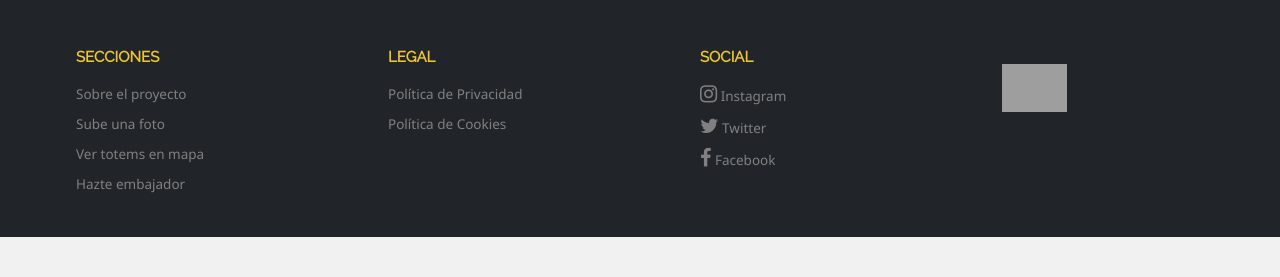
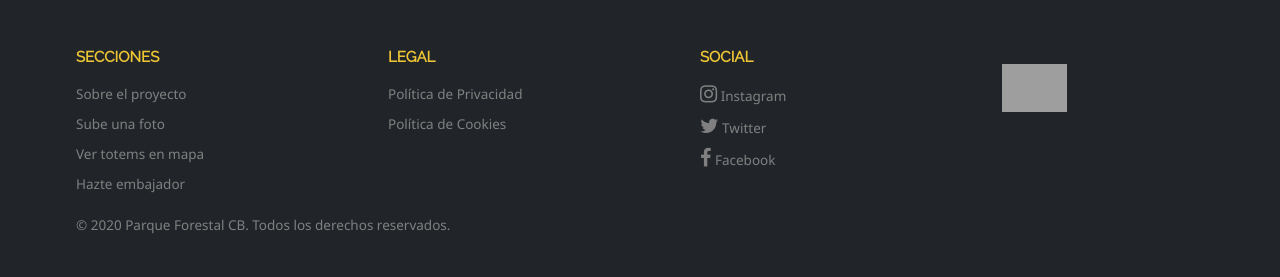
Before and after one commit to Eapu/fenixgc, a Django app: page /cookies/ in a window 1280 px wide. Shown: the part 2009-2286 px from the top of the page. Before the commit the page ends 2246 px from the top, so only its background shows below. Run offline with Django 3.2, Linux system fonts and the light colour scheme; parts of the project's set-up code (start-up, migrations or seed data) failed here and were passed over; some libraries are stand-ins or nearby versions; some web fonts are replaced; grey boxes are pictures that could not be loaded.

Commit message:
add changes

```diff
--- a/green/templates/green/cookies.html
+++ b/green/templates/green/cookies.html
@@ -218,6 +218,7 @@ A continuación, le facilitamos los enlaces para la gestión y bloqueo de cookie
     <img  src="https://elenacube.s3-eu-west-1.amazonaws.com/media/fenix_gray-min.png" style="width: 65px;margin-left: 50px;margin-top: 10px">
   </div>
 </div>
+<h6 class="foot"><a href="{% url 'green:privacidad' %}" style="text-decoration: none;">&copy; 2020 Parque Forestal CB. Todos los derechos reservados.</h6></a>
 </footer>
 
 
--- a/green/templates/green/privacidad.html
+++ b/green/templates/green/privacidad.html
@@ -187,6 +187,7 @@ li.nav a {
     <img  src="https://elenacube.s3-eu-west-1.amazonaws.com/media/fenix_gray-min.png" style="width: 65px;margin-left: 50px;margin-top: 10px">
   </div>
 </div>
+<h6 class="foot"><a href="{% url 'green:privacidad' %}" style="text-decoration: none;">&copy; 2020 Parque Forestal CB. Todos los derechos reservados.</h6></a>
 </footer>
 
 
```
